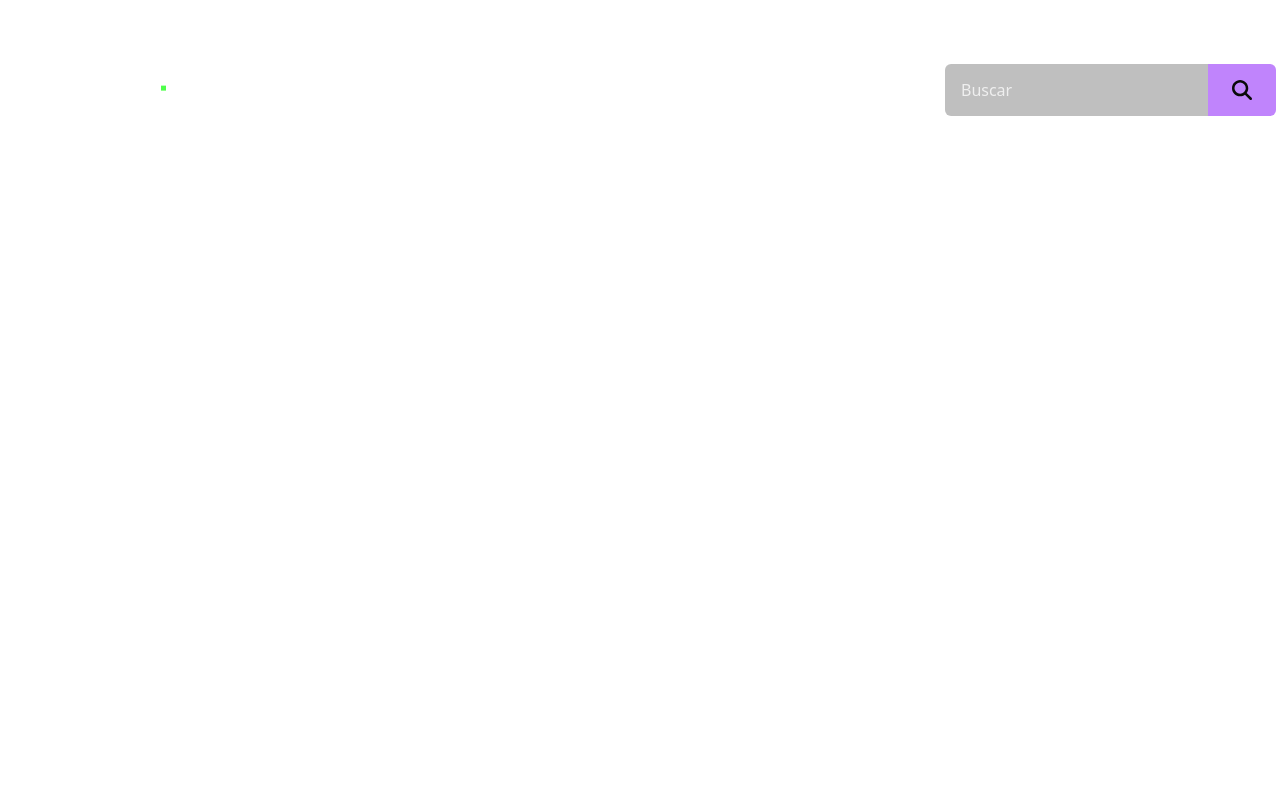
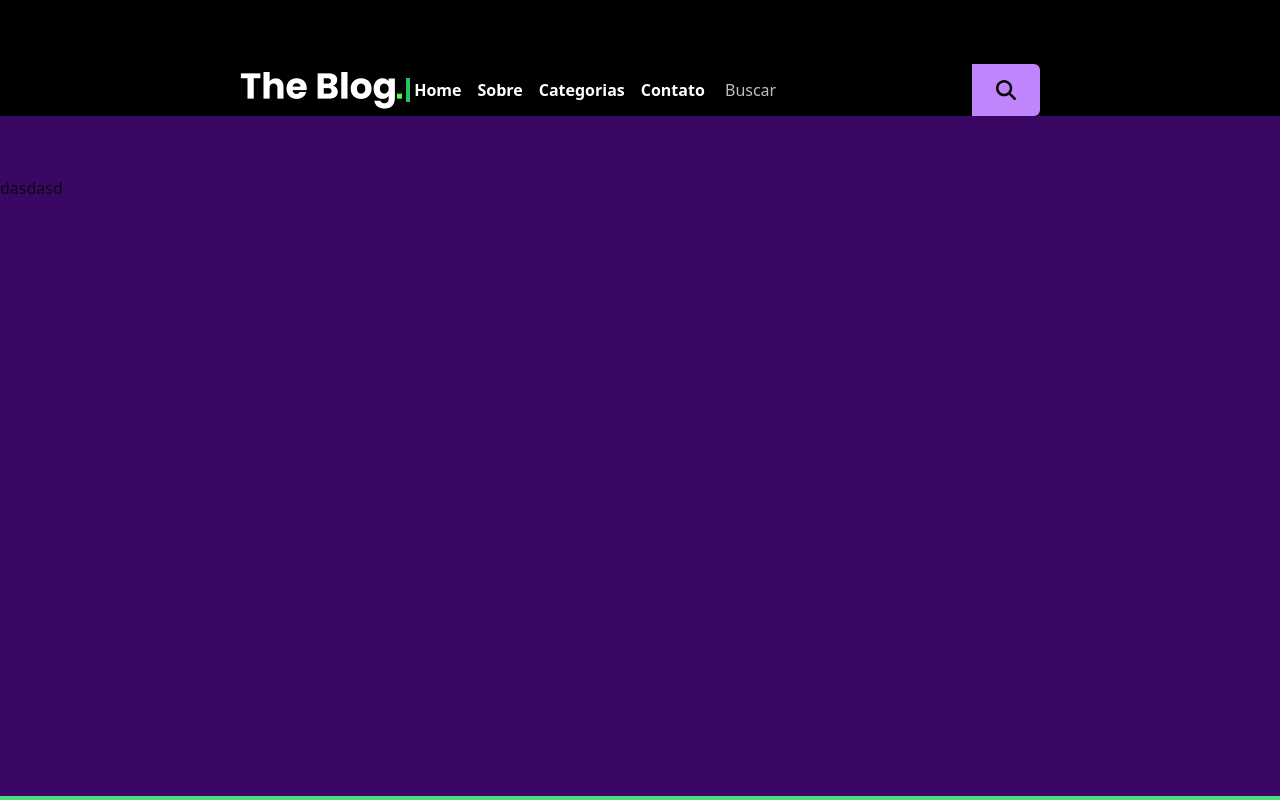
Before and after one commit to LucasGdBS/desafio-souv, a Next.js app: page / in a window 1280 px wide. Built offline with nearby package versions, Linux system fonts and the light colour scheme.

Commit message:
cria banner

```diff
--- a/src/app/page.tsx
+++ b/src/app/page.tsx
@@ -1,9 +1,13 @@
+import Banner from "@/components/Banner";
 import Header from "../components/Header";
 
 export default function Home() {
   return (
     <>
       <Header />
+      <Banner>
+        dasdasd
+      </Banner>
     </>
   );
 }
--- /dev/null
+++ b/src/components/Banner/index.tsx
@@ -0,0 +1,12 @@
+export interface BannerProps {
+    children?: React.ReactNode;
+    classname?: string;
+}
+
+export default function Banner(props: BannerProps) {
+  return (
+    <div className={`${props.classname || 'bg-purple-950'} w-full h-screen border-b-green-400 border-b-4 pt-44`}>
+      {props.children}
+    </div>
+  );
+}
--- a/src/components/Header/index.tsx
+++ b/src/components/Header/index.tsx
@@ -4,13 +4,13 @@ import SearchBox from "../SearchBox";
 
 export default function Header() {
   return (
-    <header className="pt-[64px] px-1 sticky overflow-x-hidden">
-      <div className="flex justify-between">
+    <header className="pt-[64px] px-60 fixed top-0 w-full overflow-x-hidden bg-black">
+      <div className="flex justify-between items-center">
         <div>
           <Image src={img} alt="logo" />
         </div>
         <div className="flex justify-between space-x-4 text-white font-bold">
-            <button>Home</button>
+            <button className="border-l-green-500 border-l-4 pl-1">Home</button>
             <button>Sobre</button>
             <button>Categorias</button>
             <button>Contato</button>
```
